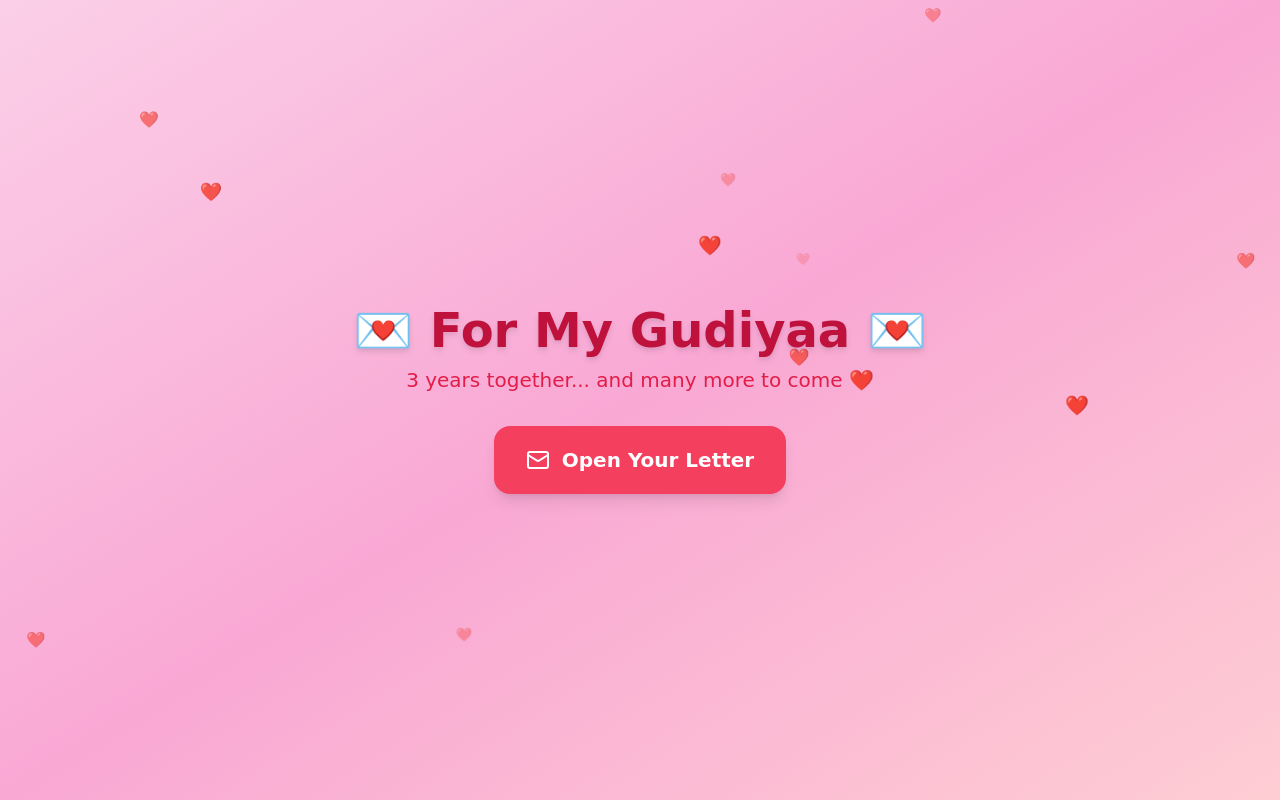
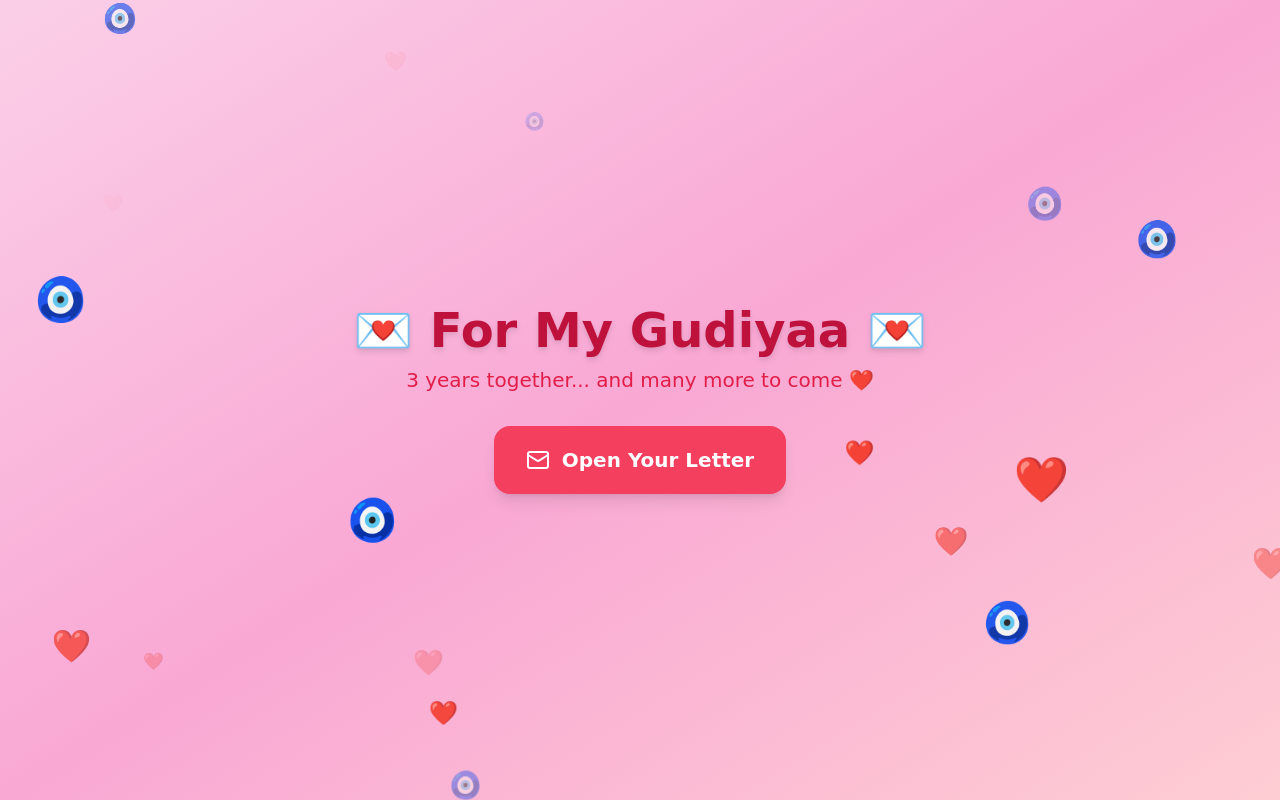
Before and after one commit to aryandogra2004-code/Gudiyaa, a React (Vite) app: page / in a window 1280 px wide. Built offline with nearby package versions, Linux system fonts and the light colour scheme.

Commit message:
Update App.jsx

```diff
--- a/src/App.jsx
+++ b/src/App.jsx
@@ -14,21 +14,32 @@ export default function GudiyaaLoveSite() {
     "I love you so much, Gudiyaa ❤️ You are my everything, forever & always ❤️."
   ];
 
+  // Floating emojis (hearts + nazar eyes)
+  const floatingEmojis = [
+    { symbol: "❤️", color: "text-rose-400" },
+    { symbol: "🧿", color: "text-blue-500" }
+  ];
+
   return (
     <div className="min-h-screen relative flex flex-col items-center justify-center bg-gradient-to-br from-pink-200 via-pink-300 to-rose-200 p-6 overflow-hidden">
-      {[...Array(15)].map((_, i) => (
+      {/* Floating emojis */}
+      {[...Array(20)].map((_, i) => {
+        const emoji = floatingEmojis[i % floatingEmojis.length];
+        return (
           <motion.div
             key={i}
-          className="absolute text-rose-400"
-          style={{ top: `${Math.random() * 100}%`, left: `${Math.random() * 100}%` }}
+            className={`absolute ${emoji.color}`}
+            style={{ top: `${Math.random() * 100}%`, left: `${Math.random() * 100}%`, fontSize: `${20 + Math.random()*20}px` }}
             initial={{ opacity: 0, scale: 0 }}
             animate={{ opacity: [0, 1, 0], y: [0, -50], scale: [0.6, 1.2, 0.6] }}
-          transition={{ duration: 6 + Math.random() * 3, repeat: Infinity, delay: i * 0.5 }}
+            transition={{ duration: 6 + Math.random() * 3, repeat: Infinity, delay: i * 0.3 }}
           >
-          ❤️
+            {emoji.symbol}
           </motion.div>
-      ))}
+        );
+      })}
 
+      {/* Title */}
       <motion.div
         className="text-center mb-8 z-10"
         initial={{ opacity: 0, y: -30 }}
@@ -43,6 +54,7 @@ export default function GudiyaaLoveSite() {
         </p>
       </motion.div>
 
+      {/* Open envelope button */}
       <motion.button
         onClick={() => setOpen(true)}
         className="bg-rose-500 hover:bg-rose-600 text-white px-8 py-5 rounded-2xl shadow-lg flex items-center gap-3 text-xl font-semibold z-10"
@@ -52,6 +64,7 @@ export default function GudiyaaLoveSite() {
         <Mail className="w-6 h-6" /> Open Your Letter
       </motion.button>
 
+      {/* Envelope modal */}
       <AnimatePresence>
         {open && (
           <motion.div
```
Lines whose indentation alone changed are shown as unchanged.
